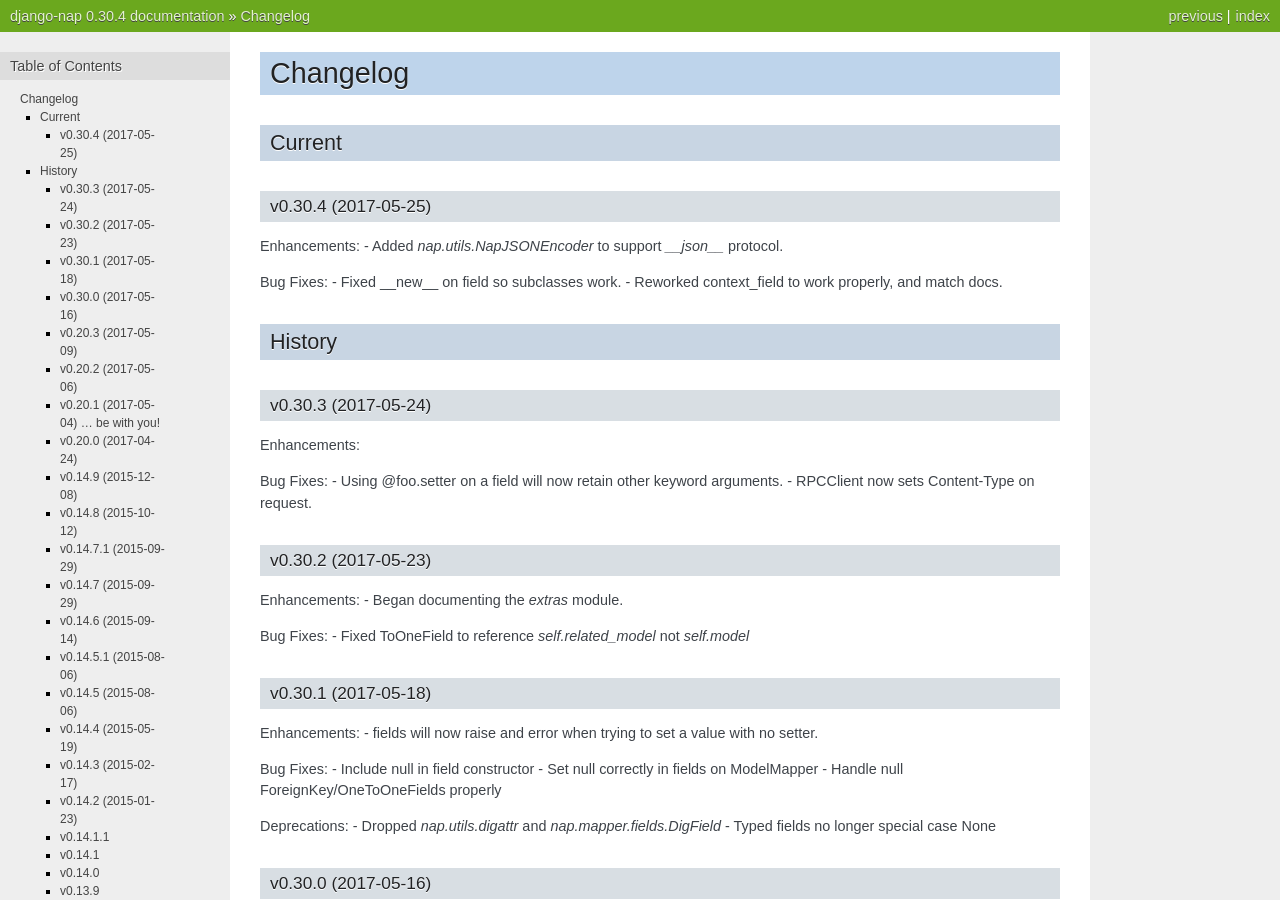
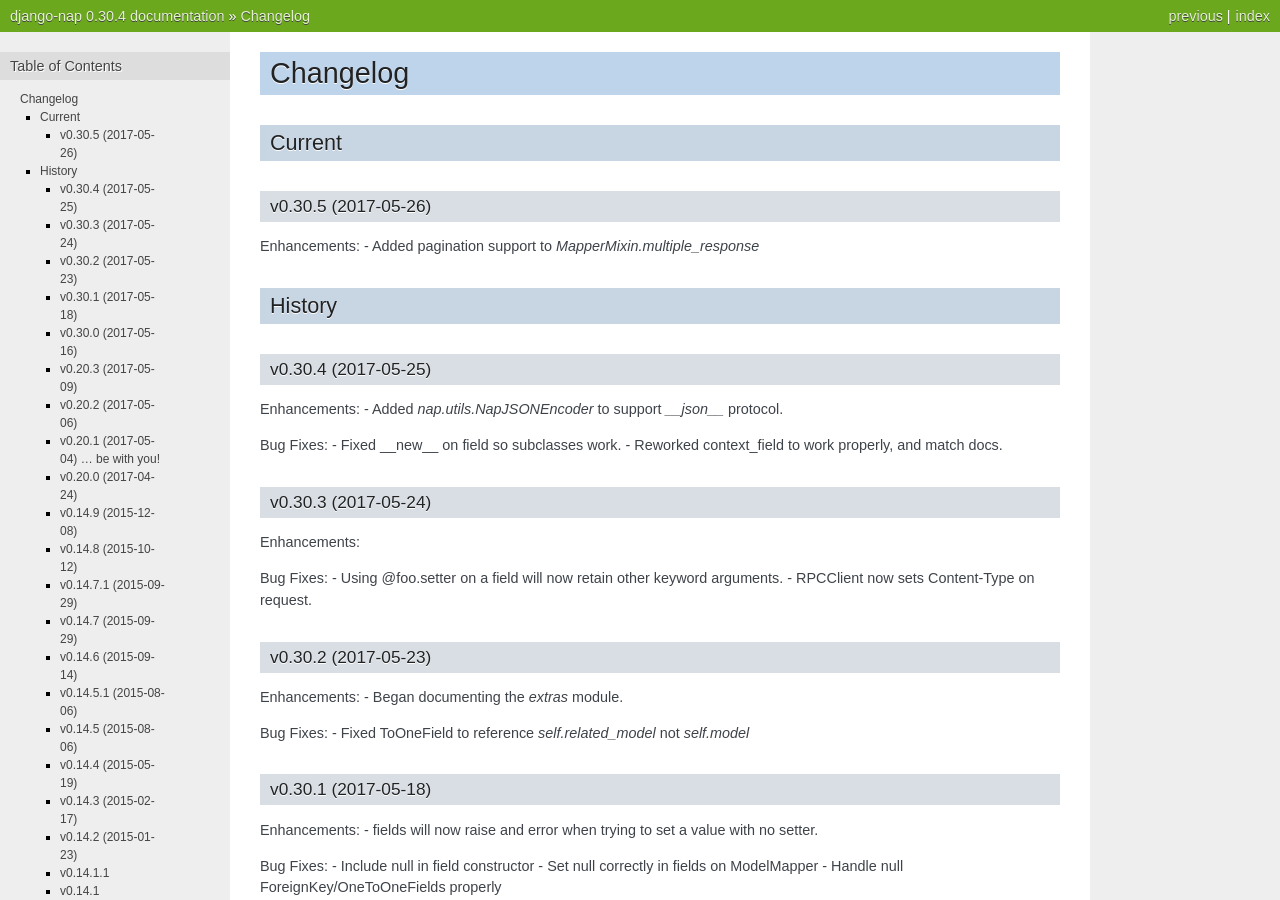
Before and after one commit to funkybob/django-nap, a Sphinx documentation site: the page built from docs/changelog.rst, in a window 1280 px wide and 900 px high. Built offline with Sphinx 7.4.7, drawn with Linux system fonts in a browser that asks for light colours.

Commit message:
Update changelog

```diff
--- a/docs/changelog.rst
+++ b/docs/changelog.rst
@@ -4,6 +4,16 @@
 
 -------
 Current
+-------
+
+v0.30.5 (2017-05-26)
+====================
+
+Enhancements:
+- Added pagination support to `MapperMixin.multiple_response`
+
+-------
+History
 -------
 
 v0.30.4 (2017-05-25)
```
Also changed, not shown: other parts of docs/changelog.rst (+0 -4 lines).
